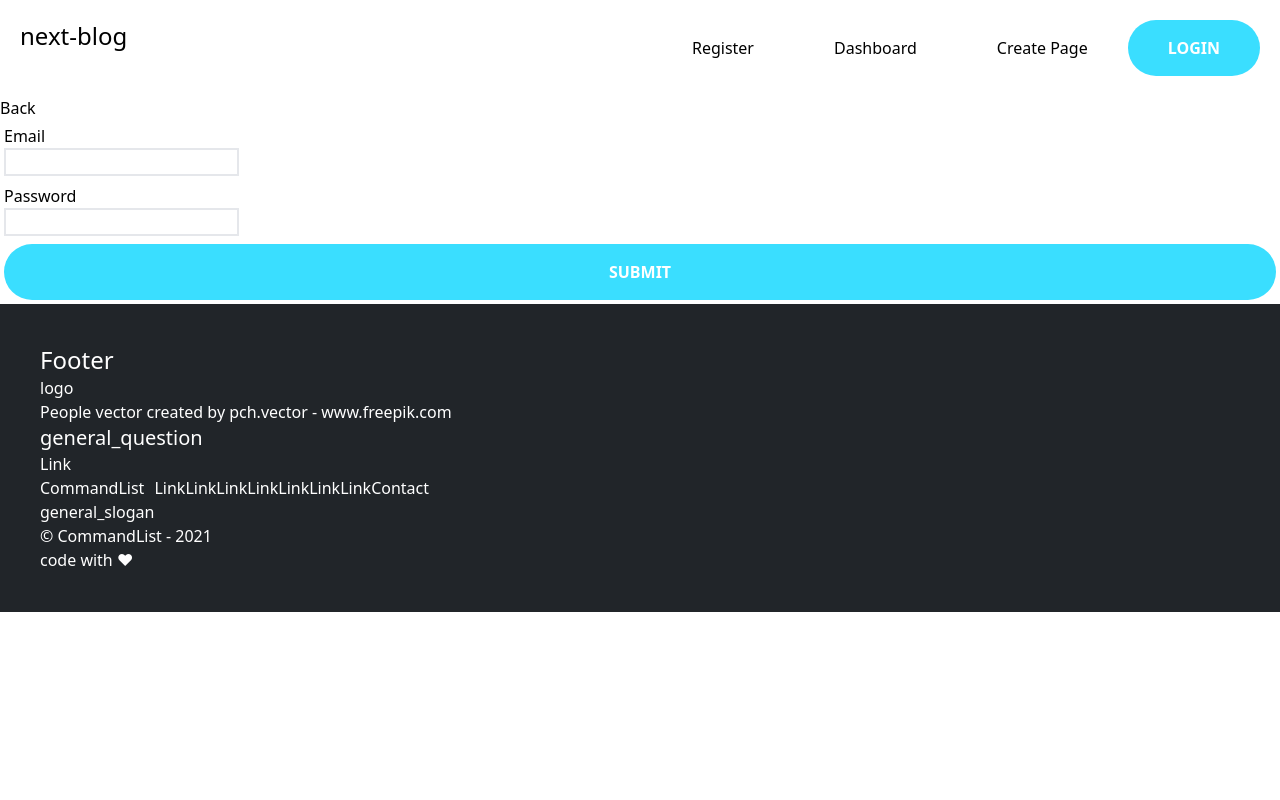
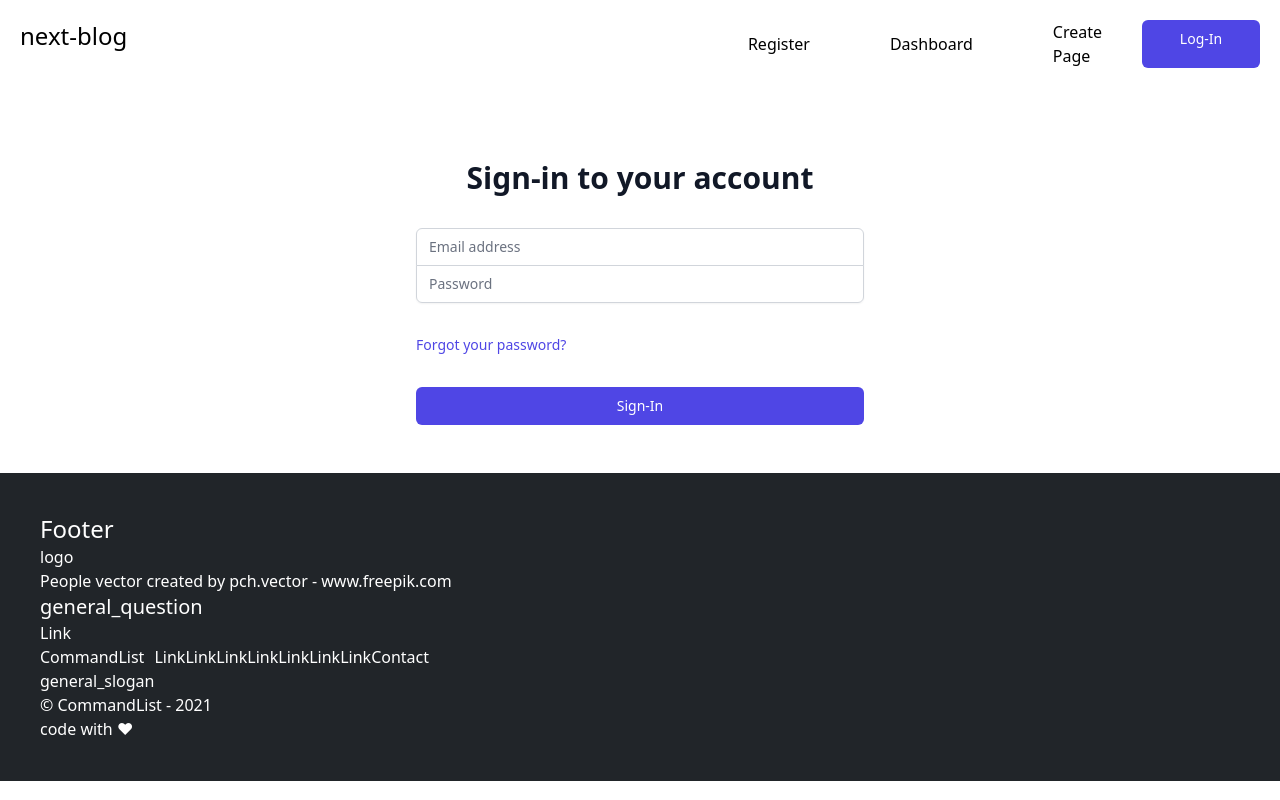
Before and after one commit to NoahEmmenegger/next-blog, a Next.js app: page /register in a window 1280 px wide. Built offline with nearby package versions, Linux system fonts and the light colour scheme; no server answers.

Commit message:
new design login und register and Modal not done

```diff
--- a/components/Auth.js
+++ b/components/Auth.js
@@ -1,26 +1,73 @@
 import Link from "next/link"
 
-export default function Auth({onclick}) {
+export default function Auth({onclick, isRegister}) {
     let email = ''
     let pass = ''
 
     return (
-        <div className="flex flex-col">
-            <Link href="/">Back</Link>
-            <div className="m-1">
-                <p>Email</p>
-                <input type="email" className="border-2" onChange={e => {
-                    email = e.target.value
-                }}/>
-            </div>
-            <div className="m-1">
-                <p>Password</p>
-                <input type="password" className="border-2" onChange={e => {
-                    pass = e.target.value
-                }}/>
-            </div>
+        <div className="min-h-full flex items-center justify-center py-12 px-4 sm:px-6 lg:px-8">
+  <div className="max-w-md w-full space-y-8">
+    <div>
+        {isRegister ?
+            <h2 className="mt-6 text-center text-3xl font-extrabold text-gray-900">Sign-in to your account</h2> :
+            <h2 className="mt-6 text-center text-3xl font-extrabold text-gray-900">Log in to your account</h2>
+        }
+    </div>
+      <div className="rounded-md shadow-sm -space-y-px">
+        <div>
+          <label htmlFor="email-address" className="sr-only">
+            Email address
+          </label>
+          <input
+            id="email-address"
+            name="email"
+            type="email"
+            autoComplete="email"
+            required
+            className="appearance-none rounded-none relative block w-full px-3 py-2 border border-gray-300 placeholder-gray-500 text-gray-900 rounded-t-md focus:outline-none focus:ring-indigo-500 focus:border-indigo-500 focus:z-10 sm:text-sm"
+            placeholder="Email address"
+            onChange={e => {
+                email = e.target.value
+            }}
+          />
+        </div>
+        <div>
+          <label htmlFor="password" className="sr-only">
+            Password
+          </label>
+          <input
+            id="password"
+            name="password"
+            type="password"
+            autoComplete="current-password"
+            required
+            className="appearance-none rounded-none relative block w-full px-3 py-2 border border-gray-300 placeholder-gray-500 text-gray-900 rounded-b-md focus:outline-none focus:ring-indigo-500 focus:border-indigo-500 focus:z-10 sm:text-sm"
+            placeholder="Password"
+            onChange={e => {
+                pass = e.target.value
+            }}
+          />
+        </div>
+      </div>
 
-            <input className="m-1 btn" type="submit" onClick={() => {onclick({email, pass})}} />
+      <div className="flex items-center justify-between">
+        <div className="text-sm">
+          <a href="#" className="font-medium text-indigo-600 hover:text-indigo-500">
+            Forgot your password?
+          </a>
         </div>
+      </div>
+
+      <div>
+        <button
+          type="submit"
+          className="btn"
+          onClick={() => {onclick({email, pass})}}
+        >
+            { isRegister ? 'Sign-In' : 'Log-In'}
+        </button>
+      </div>
+  </div>
+</div>
     )
 }
--- a/components/Layout.js
+++ b/components/Layout.js
@@ -51,7 +51,7 @@ export default function Layout({ children }) {
               </button>
             ) : (
               <Link href="/login">
-                <a className="px-10 btn">Login</a>
+                <a className="btn">Log-In</a>
               </Link>
             )}
           </ul>
--- /dev/null
+++ b/components/Modal.js
@@ -0,0 +1,105 @@
+import { Fragment, useRef, useState } from "react";
+import { Dialog, Transition } from "@headlessui/react";
+
+export default function Modal() {
+  const [open, setOpen] = useState(true);
+
+  const cancelButtonRef = useRef(null);
+
+  return (
+    <Transition.Root show={open} as={Fragment}>
+      <Dialog
+        as='div'
+        className='fixed z-10 inset-0 overflow-y-auto'
+        initialFocus={cancelButtonRef}
+        onClose={setOpen}
+      >
+        <div className='flex items-end justify-center min-h-screen pt-4 px-4 pb-20 text-center sm:block sm:p-0'>
+          <Transition.Child
+            as={Fragment}
+            enter='ease-out duration-300'
+            enterFrom='opacity-0'
+            enterTo='opacity-100'
+            leave='ease-in duration-200'
+            leaveFrom='opacity-100'
+            leaveTo='opacity-0'
+          >
+            <Dialog.Overlay className='fixed inset-0 bg-gray-500 bg-opacity-75 transition-opacity' />
+          </Transition.Child>
+
+          {/* This element is to trick the browser into centering the modal contents. */}
+          <span
+            className='hidden sm:inline-block sm:align-middle sm:h-screen'
+            aria-hidden='true'
+          >
+            &#8203;
+          </span>
+          <Transition.Child
+            as={Fragment}
+            enter='ease-out duration-300'
+            enterFrom='opacity-0 translate-y-4 sm:translate-y-0 sm:scale-95'
+            enterTo='opacity-100 translate-y-0 sm:scale-100'
+            leave='ease-in duration-200'
+            leaveFrom='opacity-100 translate-y-0 sm:scale-100'
+            leaveTo='opacity-0 translate-y-4 sm:translate-y-0 sm:scale-95'
+          >
+            <div className='inline-block align-bottom bg-white rounded-lg text-left overflow-hidden shadow-xl transform transition-all sm:my-8 sm:align-middle sm:max-w-lg sm:w-full'>
+              <div className='bg-white px-4 pt-5 pb-4 sm:p-6 sm:pb-4'>
+                <div className='sm:flex sm:items-start'>
+                  <div className='mx-auto flex-shrink-0 flex items-center justify-center h-12 w-12 rounded-full bg-red-100 sm:mx-0 sm:h-10 sm:w-10'>
+                    <svg
+                      xmlns='http://www.w3.org/2000/svg'
+                      className='h-6 w-6'
+                      fill='none'
+                      viewBox='0 0 24 24'
+                      stroke='currentColor'
+                    >
+                      <path
+                        strokeLinecap='round'
+                        strokeLinejoin='round'
+                        strokeWidth={2}
+                        d='M9 13h6m-3-3v6m5 5H7a2 2 0 01-2-2V5a2 2 0 012-2h5.586a1 1 0 01.707.293l5.414 5.414a1 1 0 01.293.707V19a2 2 0 01-2 2z'
+                      />
+                    </svg>
+                  </div>
+                  <div className='mt-3 text-center sm:mt-0 sm:ml-4 sm:text-left'>
+                    <Dialog.Title
+                      as='h3'
+                      className='text-lg leading-6 font-medium text-gray-900'
+                    >
+                      Deactivate account
+                    </Dialog.Title>
+                    <div className='mt-2'>
+                      <p className='text-sm text-gray-500'>
+                        Are you sure you want to deactivate your account? All of
+                        your data will be permanently removed. This action
+                        cannot be undone.
+                      </p>
+                    </div>
+                  </div>
+                </div>
+              </div>
+              <div className='bg-gray-50 px-4 py-3 sm:px-6 sm:flex sm:flex-row-reverse'>
+                <button
+                  type='button'
+                  className='w-full inline-flex justify-center rounded-md border border-transparent shadow-sm px-4 py-2 bg-red-600 text-base font-medium text-white hover:bg-red-700 focus:outline-none focus:ring-2 focus:ring-offset-2 focus:ring-red-500 sm:ml-3 sm:w-auto sm:text-sm'
+                  onClick={() => setOpen(false)}
+                >
+                  Deactivate
+                </button>
+                <button
+                  type='button'
+                  className='mt-3 w-full inline-flex justify-center rounded-md border border-gray-300 shadow-sm px-4 py-2 bg-white text-base font-medium text-gray-700 hover:bg-gray-50 focus:outline-none focus:ring-2 focus:ring-offset-2 focus:ring-indigo-500 sm:mt-0 sm:ml-3 sm:w-auto sm:text-sm'
+                  onClick={() => setOpen(false)}
+                  ref={cancelButtonRef}
+                >
+                  Cancel
+                </button>
+              </div>
+            </div>
+          </Transition.Child>
+        </div>
+      </Dialog>
+    </Transition.Root>
+  );
+}
--- a/package.json
+++ b/package.json
@@ -9,6 +9,7 @@
     "lint": "next lint"
   },
   "dependencies": {
+    "@headlessui/react": "^1.4.2",
     "firebase": "^8.2.9",
     "next": "12.0.1",
     "react": "17.0.2",
--- a/pages/dashboard.js
+++ b/pages/dashboard.js
@@ -2,9 +2,11 @@ import Head from "next/head";
 import { useAuth } from "../utils/auth";
 import { getPosts, createPost } from "../utils/post";
 import { useState, useEffect } from "react";
+import Modal from "../components/Modal"
 
 export default function Dashboard() {
   const [posts, setPosts] = useState([]);
+  const [isModalOpen, setOpenModal] = useState(false);
   const auth = useAuth();
 
   useEffect(() => {
@@ -15,6 +17,13 @@ export default function Dashboard() {
     posts();
   }, []);
 
+  function openModal(e){
+    e.preventDefault();
+    setOpenModal(true)
+  }
+
+  // create Post: createPost(auth.userId, 'postTitle', 'postDescription', '0')
+
   return (
     <div>
       <Head>
@@ -23,11 +32,14 @@ export default function Dashboard() {
         <link rel="icon" href="/favicon.ico" />
       </Head>
       {auth.userId && (
-          <div className="m-2">
-          <button onClick={() => createPost(auth.userId, 'postTitle', 'postDescription', '0')}>
-              Neuer Post
-          </button>
-        </div>
+        <>
+            <div className="m-2 btn w-1/12">
+                <button onClick={() => openModal}>
+                    Neuer Post
+                </button>
+            </div>
+            {isModalOpen && <Modal />}
+        </>
       )}
 
       <div className="m-10">
--- a/pages/register.js
+++ b/pages/register.js
@@ -18,5 +18,5 @@ export default function Home() {
       });
   };
 
-  return <Auth onclick={signUp} />;
+  return <Auth onclick={signUp} isRegister />;
 }
--- a/style/index.css
+++ b/style/index.css
@@ -14,7 +14,7 @@
   }
 
   .btn {
-    @apply block text-white uppercase p-4 font-bold rounded-full bg-primary cursor-pointer hover:bg-primaryDark;
+    @apply group relative w-full flex justify-center py-2 px-4 border border-transparent text-sm font-medium rounded-md text-white bg-indigo-600 hover:bg-indigo-700 focus:outline-none focus:ring-2 focus:ring-offset-2 focus:ring-indigo-500;
   }
 
   .card {
```
Also changed, not shown: 1 other file (tests, documents, lock files or other folders).
